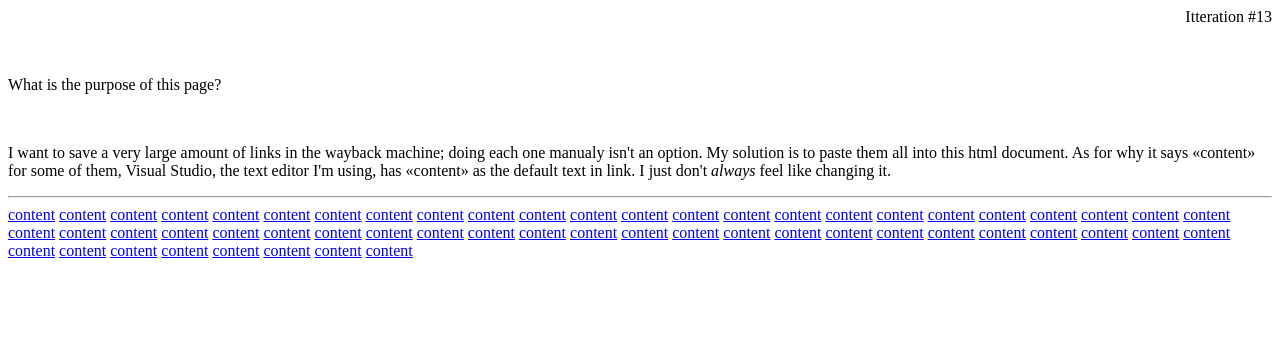
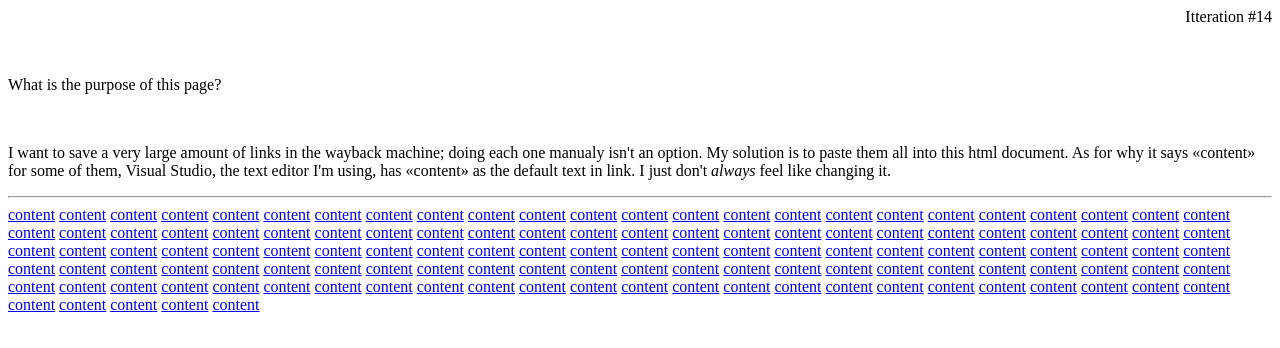
Before and after one commit to BuilderBoyHarry/random-links, a plain HTML site: page index.html in a window 1280 px wide. Drawn offline with Linux system fonts and the light colour scheme.

Commit message:
Update index.html

```diff
--- a/index.html
+++ b/index.html
@@ -8,7 +8,7 @@
 <body>
 
     <content>
-        <p style="text-align:right">Itteration #13</p>
+        <p style="text-align:right">Itteration #14</p>
         <br />
         <p>What is the purpose of this page?</p>
         <br />
@@ -19,62 +19,134 @@
 
     <hr />
 
+    <a href="https://duckduckgo.com/?t=ffab&q=html+cite&atb=v319-1&ia=web">content</a>
+    <a href="https://duckduckgo.com/?t=ffab&q=html+ref&atb=v319-1&ia=web">content</a>
+    <a href="https://www.w3schools.com/tags/default.asp">content</a>
+    <a href="https://www.w3schools.com/spaces/">content</a>
+    <a href="https://www.w3schools.com/tags/tag_cite.asp">content</a>
+    <a href="https://www.w3schools.com/tags/tryit.asp?filename=tryhtml5_cite_default_css">content</a>
+    <a href="https://www.w3schools.com/tags/tryit.asp?filename=tryhtml_address">content</a>
+    <a href="https://www.w3schools.com/tags/tag_base.asp">content</a>
+    <a href="https://developer.mozilla.org/en-US/docs/Web/HTML/Reference">content</a>
+    <a href="https://www.w3schools.com/tags/tryit.asp?filename=tryhtml_phrase_code">content</a>
+    <a href="https://www.w3schools.com/tags/tag_code.asp">content</a>
+    <a href="https://www.w3schools.com/tags/tryit.asp?filename=tryhtml5_wbr">content</a>
+    <a href="https://www.w3schools.com/tags/tag_wbr.asp">content</a>
+    <a href="https://www.w3schools.com/tags/tag_strong.asp">content</a>
+    <a href="https://www.w3schools.com/tags/tag_span.asp">content</a>
+    <a href="https://www.w3schools.com/tags/tryit.asp?filename=tryhtml_phrase_strong">content</a>
+    <a href="https://www.w3schools.com/tags/tryit.asp?filename=tryhtml_span">content</a>
+    <a href="https://www.w3schools.com/tags/tag_source.asp">content</a>
+    <a href="https://www.w3schools.com/tags/tag_select.asp">content</a>
+    <a href="https://www.w3schools.com/tags/tryit.asp?filename=tryhtml5_source_src">content</a>
+    <a href="https://www.w3schools.com/tags/tryit.asp?filename=tryhtml_select">content</a>
+    <a href="https://www.w3schools.com/tags/tag_script.asp">content</a>
+    <a href="https://www.w3schools.com/tags/tag_samp.asp">content</a>
+    <a href="https://www.w3schools.com/tags/tryit.asp?filename=tryhtml_script">content</a>
+    <a href="https://www.w3schools.com/tags/tryit.asp?filename=tryhtml_phrase_samp">content</a>
+    <a href="https://www.w3schools.com/tags/tag_s.asp">content</a>
+    <a href="https://www.w3schools.com/tags/tag_ruby.asp">content</a>
+    <a href="https://www.w3schools.com/tags/tryit.asp?filename=tryhtml5_s">content</a>
+    <a href="https://www.w3schools.com/tags/tag_rt.asp">content</a>
+    <a href="https://www.w3schools.com/tags/tag_param.asp">content</a>
+    <a href="https://www.w3schools.com/tags/tryit.asp?filename=tryhtml5_ruby">content</a>
+    <a href="https://www.w3schools.com/tags/tryit.asp?filename=tryhtml_param">content</a>
+    <a href="https://www.w3schools.com/tags/tag_output.asp">content</a>
+    <a href="https://www.w3schools.com/tags/tag_option.asp">content</a>
+    <a href="https://www.w3schools.com/tags/tryit.asp?filename=tryhtml5_output">content</a>
+    <a href="https://www.w3schools.com/tags/tryit.asp?filename=tryhtml_option">content</a>
+    <a href="https://www.w3schools.com/tags/tag_nav.asp">content</a>
+    <a href="https://www.w3schools.com/tags/tag_meta.asp">content</a>
+    <a href="https://www.w3schools.com/tags/tryit.asp?filename=tryhtml5_nav">content</a>
+    <a href="https://www.w3schools.com/tags/tryit.asp?filename=tryhtml_meta">content</a>
+    <a href="https://www.w3schools.com/tags/tag_link.asp">content</a>
+    <a href="https://www.w3schools.com/tags/tag_legend.asp">content</a>
+    <a href="https://www.w3schools.com/tags/tag_kbd.asp">content</a>
+    <a href="https://www.w3schools.com/tags/tryit.asp?filename=tryhtml_legend">content</a>
+    <a href="https://www.w3schools.com/tags/tryit.asp?filename=tryhtml_phrase_kbd">content</a>
+    <a href="https://www.w3schools.com/tags/tag_input.asp">content</a>
+    <a href="https://www.w3schools.com/tags/tag_data.asp">content</a>
+    <a href="https://www.w3schools.com/tags/tryit.asp?filename=tryhtml_input_test">content</a>
+    <a href="https://www.w3schools.com/tags/tryit.asp?filename=tryhtml5_data">content</a>
+    <a href="https://www.w3schools.com/tags/default.asp">content</a>
+    <a href="https://duckduckgo.com/?t=ffab&q=html+ref&atb=v319-1&ia=web">content</a>
+    <a href="https://youtu.be/swLyst02ZK4">content</a>
+    <a href="https://tinyurl.com/4rjj56j3">content</a>
+    <a href="https://tinyurl.com/yc2etf2u">content</a>
+    <a href="https://tinyurl.com/2p8u6fk7">content</a>
+    <a href="https://tinyurl.com/mtesr8k4">content</a>
+    <a href="https://tinyurl.com/d3wzxw3n">content</a>
+    <a href="https://tinyurl.com/yk5em6ak">content</a>
+    <a href="https://tinyurl.com/f6a6pna4">content</a>
+    <a href="https://youtu.be/BBE3Jau3UVY">content</a>
+    <a href="https://tinyurl.com/ybxzvt22">content</a>
+    <a href="https://tinyurl.com/33nmdxw8">content</a>
+    <a href="https://tinyurl.com/2p967up3">content</a>
+    <a href="https://tinyurl.com/2p95y89k">content</a>
+    <a href="https://youtu.be/EqviBPG2uPE">content</a>
+    <a href="https://youtu.be/qOS5NAdyWDw">content</a>
+    <a href="https://youtu.be/CuZ14w_g3WA">content</a>
+    <a href="https://youtu.be/dulS3GGiJ7M">content</a>
+    <a href="https://tinyurl.com/4asu3289">content</a>
+    <a href="https://tinyurl.com/yckdefda">content</a>
+    <a href="https://tinyurl.com/2wpa8uy6">content</a>
+    <a href="https://tinyurl.com/2u9p2x6w">content</a>
+    <a href="https://upbge.org/#/documentation">content</a>
+    <a href="https://github.com/UPBGE/upbge/wiki">content</a>
+    <a href="https://upbge.org/docs/latest/manual/manual/python_components/index.html">content</a>
+    <a href="https://www.madeintext.com/text-decoder/">content</a>
+    <a href="https://translate.google.com/?hl=en&tab=kT&sl=eo&tl=en&text=doma%C4%89o&op=translate">content</a>
+    <a href="https://translate.google.com/?hl=en&tab=kT&sl=eo&tl=en&text=dom-a%C4%89o&op=translate">content</a>
+    <a href="https://translate.google.com/?hl=en&tab=kT&sl=eo&tl=en&text=dom-a%C4%89-o&op=translate">content</a>
+    <a href="https://translate.google.com/?hl=en&tab=kT&sl=eo&tl=en&text=domacho&op=translate">content</a>
+    <a href="https://translate.google.com/?hl=en&tab=kT&sl=eo&tl=bs&text=domacho&op=translate">content</a>
+    <a href="https://translate.google.com/?hl=en&tab=kT&sl=en&tl=bs&text=domacho&op=translate">content</a>
+    <a href="https://translate.google.com/?hl=en&tab=kT&sl=en&tl=bs&text=dom-acho&op=translate">content</a>
+    <a href="https://translate.google.com/?hl=en&tab=kT&sl=en&tl=bs&text=dom-ach-o&op=translate">content</a>
+    <a href="https://translate.google.com/?hl=en&tab=kT&sl=auto&tl=en&text=dom-a%C4%89-o&op=translate">content</a>
+    <a href="https://translate.google.com/?hl=en&tab=kT&sl=auto&tl=en&op=translate">content</a>
+    <a href="https://www.naturalreaders.com/online/">content</a>
+    <a href="https://en.wikipedia.org/wiki/Speech_synthesis">content</a>
+    <a href="https://text-speech.net/about.html">content</a>
+    <a href="https://text-speech.net/disclaimer.html">content</a>
+    <a href="https://text-speech.net/privacy-policy.html">content</a>
+    <a href="https://www.vulgarlang.com/ipa/">content</a>
+    <a href="https://www.dictionary.com/e/new-dictionary-words-spring-2022/">content</a>
+    <a href="https://www.dictionary.com/browse/colt">content</a>
+    <a href="https://translate.google.com/?hl=en&tab=kT&sl=eo&tl=en&text=oroj&op=translate">content</a>
+    <a href="https://translate.google.com/?hl=en&tab=kT&sl=sv&tl=en&text=oroj&op=translate">content</a>
+    <a href="https://translate.google.com/?hl=en&tab=kT&sl=eo&tl=en&text=oroj&op=translate">content</a>
+    <a href="https://translate.google.com/?hl=en&tab=kT&sl=es&tl=en&text=oroj&op=translate">content</a>
+    <a href="https://translate.google.com/?hl=en&tab=kT&sl=eo&tl=en&text=oroj&op=translate">content</a>
+    <a href="https://translate.google.com/?hl=en&tab=kT&sl=en&tl=eo&text=gold&op=translate">content</a>
+    <a href="https://translate.google.com/?hl=en&tab=kT&sl=en&tl=eo&op=translate">content</a>
+    <a href="https://translate.google.com/?hl=en&tab=kT&sl=eo&tl=en&op=translate">content</a>
+    <a href="https://translate.google.com/?hl=en&tab=kT&sl=eo&tl=en&text=%5C&op=translate">content</a>
+    <a href="https://translate.google.com/?hl=en&tab=kT&sl=eo&tl=en&text=praar%C4%9Dento&op=translate">content</a>
+    <a href="https://translate.google.com/?hl=en&tab=kT&sl=eo&tl=en&text=prar%C4%9Dent&op=translate">content</a>
+    <a href="https://translate.google.com/?hl=en&tab=kT&sl=eo&tl=en&text=par%C4%9Dent&op=translate">content</a>
+    <a href="https://translate.google.com/?hl=en&tab=kT&sl=eo&tl=en&text=ar%C4%9Dent&op=translate">content</a>
+    <a href="https://translate.google.com/?hl=en&tab=kT&sl=eo&tl=en&op=translate">content</a>
+    <a href="https://translate.google.com/?hl=en&tab=kT&sl=eo&tl=en&text=dom-a%C4%89-o&op=translate">content</a>
+    <a href="https://translate.google.com/?hl=en&tab=kT&sl=eo&tl=en&op=translate">content</a>
+    <a href="https://translate.google.com/?hl=en&tab=kT&sl=auto&tl=en&op=translate">content</a>
+    <a href="http://ipa-reader.xyz/">content</a>
     <a href="https://duckduckgo.com/?t=ffab&q=IPA+text+to+speech&atb=v319-1&ia=web">content</a>
-    <a href="https://duckduckgo.com/?t=ffab&q=pronounce+IPA&atb=v319-1&ia=web">content</a>
-    <a href="https://www.dictionary.com/e/key-to-ipa-pronunciations/">content</a>
-    <a href="https://translate.google.com/?hl=en&tab=kT&sl=fi&tl=eo&text=words&op=translate">content</a>
-    <a href="https://translate.google.com/?hl=en&tab=kT&sl=fi&tl=eo&text=wordj&op=translate">content</a>
-    <a href="https://translate.google.com/?hl=en&tab=kT&sl=fi&tl=eo&text=wordn&op=translate">content</a>
-    <a href="https://translate.google.com/?hl=en&tab=kT&sl=fi&tl=eo&text=words&op=translate">content</a>
-    <a href="https://translate.google.com/?hl=en&tab=kT&sl=fi&tl=eo&text=infanoj&op=translate">content</a>
-    <a href="https://translate.google.com/?hl=en&tab=kT&sl=en&tl=eo&text=infanoj&op=translate">content</a>
-    <a href="https://translate.google.com/?hl=en&tab=kT&sl=auto&tl=en&text=infanoj&op=translate">content</a>
-    <a href="https://translate.google.com/?hl=en&tab=kT&sl=eo&tl=en&text=infanoj&op=translate">content</a>
-    <a href="https://translate.google.com/?hl=en&tab=kT&sl=eo&tl=en&text=hundoj&op=translate">content</a>
-    <a href="https://translate.google.com/?hl=en&tab=kT&sl=eo&tl=en&text=viro&op=translate">content</a>
-    <a href="https://translate.google.com/?hl=en&tab=kT&sl=eo&tl=en&text=infano&op=translate">content</a>
-    <a href="https://translate.google.com/?hl=en&tab=kT&sl=eo&tl=en&op=translate">content</a>
-    <a href="https://translate.google.com/?hl=en&tab=kT&sl=es&tl=en&op=translate">content</a>
-    <a href="https://en.wikipedia.org/wiki/File:Close_front_unrounded_vowel.ogg">content</a>
-    <a href="https://duckduckgo.com/?t=ffab&q=IPA+text+to+speech&atb=v319-1&ia=web">content</a>
-    <a href="http://ipa-reader.xyz/#about">content</a>
-    <a href="http://ipa-reader.xyz/?text=is">content</a>
-    <a href="http://ipa-reader.xyz/?text=as">content</a>
-    <a href="https://cuttlesoft.com/blog/pronouncing-things-with-amazons-polly/">content</a>
-    <a href="https://gist.github.com/katie7r/c57a2adbc9d8fca1682eee359fb0dec3">content</a>
-    <a href="https://gist.github.com/katie7r/f6e51f345e4c46738514cdeba31fb167">content</a>
-    <a href="https://itinerarium.github.io/phoneme-synthesis/?w=/mʊmˈbaɪ/">content</a>
-    <a href="https://itinerarium.github.io/phoneme-synthesis/?w=/as/">content</a>
-    <a href="https://commons.wikimedia.org/w/index.php?search=IPA+%2Fas%2F&title=Special:MediaSearch&go=Go&type=audio">content</a>
-    <a href="https://github.com/itinerarium/phoneme-synthesis/blob/master/LICENSE">content</a>
-    <a href="https://itinerarium.github.io/phoneme-synthesis/?w=/as/">content</a>
-    <a href="https://commons.wikimedia.org/wiki/Commons:Copyright_tags/GNU_licenses">content</a>
-    <a href="https://commons.wikimedia.org/wiki/Commons:Copyright_tags">content</a>
-    <a href="https://commons.wikimedia.org/wiki/Special:UploadWizard">content</a>
-    <a href="https://commons.wikimedia.org/wiki/Category:Esperanto">content</a>
-    <a href="https://commons.wikimedia.org/wiki/Category:Esperanto">content</a>
-    <a href="https://en.wikipedia.org/wiki/Template:Flagicon">content</a>
-    <a href="https://en.wikipedia.org/wiki/Template:Flagicon_image">content</a>
-    <a href="https://en.wikipedia.org/wiki/Wikipedia:WikiProject_Flag_Template">content</a>
-    <a href="https://en.wikipedia.org/wiki/Regional_indicator_symbol">content</a>
-    <a href="https://duckduckgo.com/?t=ffab&q=wikimedia+esperanto+flag&atb=v319-1&ia=web">content</a>
-    <a href="https://www.w3schools.com/tags/tag_cite.asp">content</a>
-    <a href="https://duckduckgo.com/?t=ffab&q=IPA+text+to+speech&atb=v319-1&ia=web">content</a>
-    <a href="https://duckduckgo.com/?t=ffab&q=html+abbr&atb=v319-1&ia=web">content</a>
-    <a href="https://itinerarium.github.io/phoneme-synthesis/">content</a>
-    <a href="https://cuttlesoft.com/blog/pronouncing-things-with-amazons-polly/">content</a>
-    <a href="http://ipa-reader.xyz/#about">content</a>
-    <a href="https://commons.wikimedia.org/wiki/File:Flag_of_Esperanto.svg">content</a>
-    <a href="https://itinerarium.github.io/phoneme-synthesis/?w=/as/">content</a>
-    <a href="https://fonts.google.com/icons?icon.query=archive">content</a>
-    <a href="https://fonts.google.com/knowledge">content</a>
-    <a href="https://fonts.google.com/icons">content</a>
-    <a href="https://fonts.google.com/knowledge">content</a>
-    <a href="https://fonts.google.com/">content</a>
-    <a href="https://developers.google.com/fonts/docs/material_icons#icon_font_for_the_web">content</a>
-    <a href="https://duckduckgo.com/?t=ffab&q=html+span&atb=v319-1&ia=web">content</a>
-    <a href="https://duckduckgo.com/?t=ffab&q=html+favicon&atb=v319-1&ia=web">content</a>
-    <a href="https://www.w3schools.com/html/html_favicon.asp">content</a>
+    <a href="https://duckduckgo.com/?t=ffab&q=text+to+speech&atb=v319-1&ia=web">content</a>
+    <a href="https://text-speech.net/">content</a>
+    <a href="https://textandspeech.com/">content</a>
+    <a href="https://ttsreader.com/">content</a>
+    <a href="https://eo.wikipedia.org/wiki/Ar%C4%9Dent">content</a>
+    <a href="https://www.bluehost.com/?dclid=CMiF4-iw1_MCFQcDaAgdEEcOlA">content</a>
+    <a href="https://translate.google.com/?hl=en&tab=kT&sl=eo&tl=en&text=ventego&op=translate">content</a>
+    <a href="https://translate.google.com/?hl=en&tab=kT&sl=eo&tl=en&text=ventego&op=translate">content</a>
+    <a href="https://translate.google.com/?hl=en&tab=kT&sl=auto&tl=en&text=ventego&op=translate">content</a>
+    <a href="https://translate.google.com/?hl=en&tab=kT&sl=auto&tl=en&text=vn&op=translate">content</a>
+    <a href="https://www.dictionary.com/misspelling?term=ventego">content</a>
+    <a href="https://www.dictionary.com/browse/gust">content</a>
+
+
+
 
 
 
```
